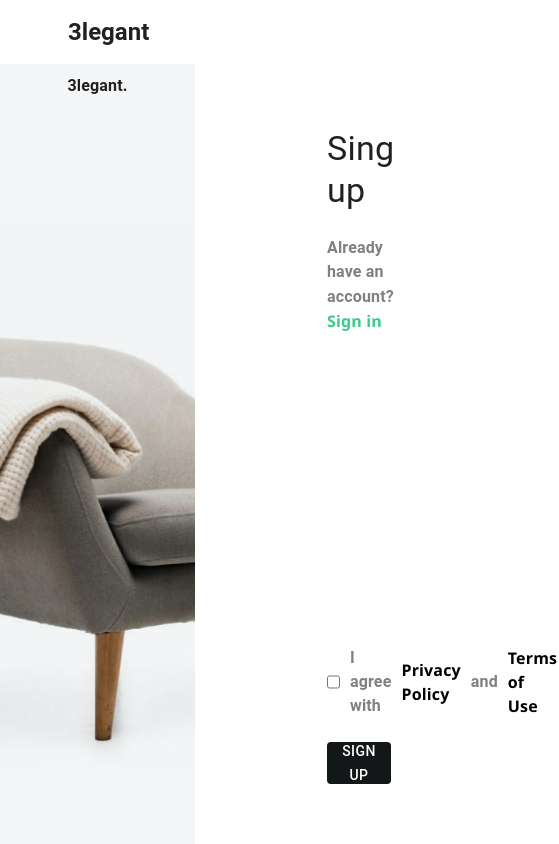
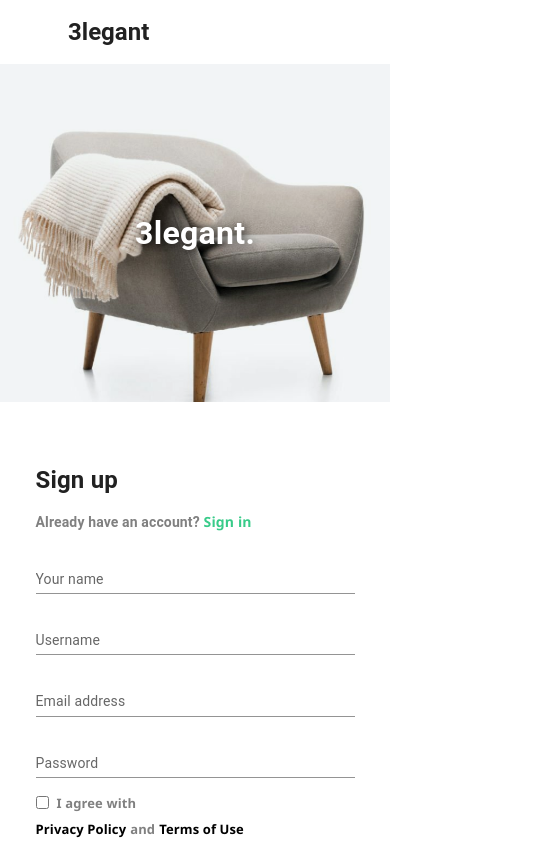
Before and after one commit to SinaEinMahabadi2005/Home-appliance-store-website, a React (Vite) app in the folder client/: page /auth in a window 390 px wide. Shown: the top 844 px of the page, 559 px wide, since content can reach past the window. Built offline with nearby package versions, Linux system fonts and the light colour scheme; some icons are missing.

Commit message:
Responsive Design Principles - Ensure that your application is responsive and works well on various screen sizes, including mobile devices, tablets, and desktops. - Use flexible grid layouts, images, and CSS media queries to adapt the UI to different screen

```diff
--- a/client/src/Pages/Auth/Login/index.jsx
+++ b/client/src/Pages/Auth/Login/index.jsx
@@ -1,5 +1,5 @@
 import { Box, Button, TextField, Typography } from "@mui/material";
-import React, { useEffect, useState } from "react";
+import React, { useState } from "react";
 import notify from "../../../Utils/notify";
 import { useDispatch } from "react-redux";
 import { login } from "../../../Store/Slice/AuthSlice";
@@ -8,6 +8,7 @@ export default function LoginForm({ handlePageTypeChange }) {
   const [email, setEmail] = useState("");
   const [password, setPassword] = useState("");
   const dispatch = useDispatch();
+
   const handleSubmit = async (e) => {
     e.preventDefault();
     try {
@@ -33,6 +34,7 @@ export default function LoginForm({ handlePageTypeChange }) {
       console.log(error);
     }
   };
+
   return (
     <Box
       onSubmit={handleSubmit}
@@ -41,70 +43,123 @@ export default function LoginForm({ handlePageTypeChange }) {
         display: "flex",
         justifyContent: "start",
         alignItems: "start",
-        gap: "24px",
+        gap: { xs: "16px", sm: "20px", md: "24px" },
         flexDirection: "column",
-        pr: "232px",
-        pl: "132px",
-        mt: "64px",
+        pr: { xs: "16px", sm: "32px", md: "96px", lg: "164px", xl: "232px" },
+        pl: { xs: "16px", sm: "24px", md: "48px", lg: "96px", xl: "132px" },
+        mt: { xs: "32px", sm: "48px", md: "64px" },
+        pt: { xs: "16px", sm: "24px", md: "32px" },
+        pb: { xs: "32px", sm: "48px", md: "64px" },
         width: "100%",
-        height: "100%",
+        minHeight: { xs: "calc(100vh - 100px)", sm: "auto" },
+        maxWidth: { xs: "100%", sm: "600px", md: "800px", lg: "100%" },
+        mx: { xs: "auto", md: "0" },
       }}
     >
-      <Typography variant="h4">Sign in</Typography>
-      <Typography color="gray" fontWeight={"bold"}>
+      <Typography variant="h4" sx={{
+        fontSize: { xs: "1.5rem", sm: "1.75rem", md: "2rem", lg: "2.5rem" },
+        fontWeight: "bold",
+      }}>
+        Sign in
+      </Typography>
+
+      <Typography color="gray" fontWeight={"bold"} sx={{
+        fontSize: { xs: "14px", sm: "15px", md: "16px" },
+        lineHeight: 1.5,
+      }}>
         Don't have an account?
         <span
           style={{ color: "#38CB89", cursor: "pointer" }}
           onClick={() => handlePageTypeChange("register")}
         >
           {" "}
-          Sign in
+          Sign up
         </span>
       </Typography>
 
       <TextField
-        sx={{ width: "100%" }}
-        id="standard-basic"
+        sx={{
+          width: "100%",
+          "& .MuiInputLabel-root": {
+            fontSize: { xs: "14px", sm: "15px", md: "16px" },
+          },
+          "& .MuiInputBase-input": {
+            fontSize: { xs: "14px", sm: "15px", md: "16px" },
+          },
+        }}
+        id="email"
         label="Email address"
         variant="standard"
         value={email}
         onChange={(e) => setEmail(e.target.value)}
+        autoComplete="email"
       />
+
       <TextField
-        sx={{ width: "100%" }}
-        id="standard-basic"
+        sx={{
+          width: "100%",
+          "& .MuiInputLabel-root": {
+            fontSize: { xs: "14px", sm: "15px", md: "16px" },
+          },
+          "& .MuiInputBase-input": {
+            fontSize: { xs: "14px", sm: "15px", md: "16px" },
+          },
+        }}
+        id="password"
         label="Password"
         variant="standard"
         type="password"
         value={password}
         onChange={(e) => setPassword(e.target.value)}
+        autoComplete="current-password"
       />
+
       <Typography
         sx={{
           display: "flex",
-          justifyContent: "center",
-          alignItems: "center",
-          gap: "10px",
+          flexDirection: { xs: "column", sm: "row" },
+          justifyContent: { xs: "flex-start", sm: "center" },
+          alignItems: { xs: "flex-start", sm: "center" },
+          gap: { xs: "8px", sm: "10px" },
           fontWeight: "bold",
           color: "gray",
+          fontSize: { xs: "13px", sm: "14px", md: "15px" },
+          lineHeight: 1.4,
+          width: "100%",
+          flexWrap: "wrap",
         }}
       >
-        <input
-          type="checkbox"
-          name="remember"
-          id=""
-          style={{ height: "32px" }}
-        />
-        I agree with <span style={{ color: "black" }}>Privacy Policy</span> and{" "}
-        <span style={{ color: "black" }}>Terms of Use</span>
+        <Box sx={{ display: "flex", alignItems: "center", gap: "8px" }}>
+          <input
+            type="checkbox"
+            name="remember"
+            style={{
+              height: { xs: "20px", sm: "24px", md: "32px" },
+              width: { xs: "20px", sm: "24px", md: "32px" },
+            }}
+          />
+          I agree with
+        </Box>
+        <Box sx={{ display: "flex", gap: "4px", flexWrap: "wrap" }}>
+          <span style={{ color: "black", cursor: "pointer" }}>Privacy Policy</span>
+          and
+          <span style={{ color: "black", cursor: "pointer" }}>Terms of Use</span>
+        </Box>
       </Typography>
+
       <Button
         type="submit"
         sx={{
           width: "100%",
-          height: "5%",
+          height: { xs: "48px", sm: "52px", md: "56px" },
           backgroundColor: "#141718",
           color: "white",
+          fontSize: { xs: "14px", sm: "15px", md: "16px" },
+          fontWeight: "bold",
+          "&:hover": {
+            backgroundColor: "#000",
+          },
+          mt: { xs: "16px", sm: "24px" },
         }}
       >
         Sign in
--- a/client/src/Pages/Auth/Register/index.jsx
+++ b/client/src/Pages/Auth/Register/index.jsx
@@ -1,5 +1,5 @@
 import { Box, Button, TextField, Typography } from "@mui/material";
-import React, { useEffect, useState } from "react";
+import React, { useState } from "react";
 import notify from "../../../Utils/notify";
 
 export default function Register({ handlePageTypeChange }) {
@@ -7,33 +7,33 @@ export default function Register({ handlePageTypeChange }) {
   const [username, setUsername] = useState("");
   const [email, setEmail] = useState("");
   const [password, setPassword] = useState("");
+
   const handleSubmit = async (e) => {
     e.preventDefault();
     try {
-    const response=await fetch('http://localhost:1337/api/auth/local/register',{
-    method:'POST',
-    headers:{
-      'Content-Type':'application/json'
+      const response = await fetch('http://localhost:1337/api/auth/local/register', {
+        method: 'POST',
+        headers: {
+          'Content-Type': 'application/json'
         },
-    body:JSON.stringify({
+        body: JSON.stringify({
           username,
           email,
           password
         })
       });
-   const data=await response.json();
-   if(data.jwt){
-    notify('success','Registration successful! You can now log in.')
+      const data = await response.json();
+      if (data.jwt) {
+        notify('success', 'Registration successful! You can now log in.');
         handlePageTypeChange('login');
+      } else {
+        notify('error', 'Register failed');
       }
-   else {
-    notify('error','Register failed')
-   }
-   console.log(data)
     } catch (error) {
-  console.log(error)
+      console.log(error);
     }
   };
+
   return (
     <Box
       onSubmit={handleSubmit}
@@ -42,79 +42,158 @@ export default function Register({ handlePageTypeChange }) {
         display: "flex",
         justifyContent: "start",
         alignItems: "start",
-        gap: "24px",
+        gap: { xs: "16px", sm: "20px", md: "24px" },
         flexDirection: "column",
-        pr: "232px",
-        pl: "132px",
-        mt: "64px",
+        pr: { xs: "16px", sm: "32px", md: "96px", lg: "164px", xl: "232px" },
+        pl: { xs: "16px", sm: "24px", md: "48px", lg: "96px", xl: "132px" },
+        mt: { xs: "32px", sm: "48px", md: "64px" },
+        pt: { xs: "16px", sm: "24px", md: "32px" },
+        pb: { xs: "32px", sm: "48px", md: "64px" },
         width: "100%",
-        height: "100%",
+        minHeight: { xs: "calc(100vh - 100px)", sm: "auto" },
+        maxWidth: { xs: "100%", sm: "600px", md: "800px", lg: "100%" },
+        mx: { xs: "auto", md: "0" },
       }}
     >
-      <Typography variant="h4">Sing up</Typography>
-      <Typography color="gray" fontWeight={"bold"}>
+      <Typography variant="h4" sx={{
+        fontSize: { xs: "1.5rem", sm: "1.75rem", md: "2rem", lg: "2.5rem" },
+        fontWeight: "bold",
+      }}>
+        Sign up
+      </Typography>
+
+      <Typography color="gray" fontWeight={"bold"} sx={{
+        fontSize: { xs: "14px", sm: "15px", md: "16px" },
+        lineHeight: 1.5,
+      }}>
         Already have an account?
-        <span onClick={()=>handlePageTypeChange('login')} style={{ color: "#38CB89" , cursor: "pointer" }}> Sign in</span>
+        <span
+          onClick={() => handlePageTypeChange('login')}
+          style={{ color: "#38CB89", cursor: "pointer" }}
+        >
+          {" "}Sign in
+        </span>
       </Typography>
+
       <TextField
-        sx={{ width: "100%" }}
-        id="standard-basic"
+        sx={{
+          width: "100%",
+          "& .MuiInputLabel-root": {
+            fontSize: { xs: "14px", sm: "15px", md: "16px" },
+          },
+          "& .MuiInputBase-input": {
+            fontSize: { xs: "14px", sm: "15px", md: "16px" },
+          },
+        }}
+        id="name"
         label="Your name"
         variant="standard"
         value={name}
-        onChange={(e)=>setName(e.target.value)}
+        onChange={(e) => setName(e.target.value)}
+        autoComplete="name"
       />
+
       <TextField
-        sx={{ width: "100%" }}
-        id="standard-basic"
+        sx={{
+          width: "100%",
+          "& .MuiInputLabel-root": {
+            fontSize: { xs: "14px", sm: "15px", md: "16px" },
+          },
+          "& .MuiInputBase-input": {
+            fontSize: { xs: "14px", sm: "15px", md: "16px" },
+          },
+        }}
+        id="username"
         label="Username"
         variant="standard"
         value={username}
-        onChange={(e)=>setUsername(e.target.value)}
+        onChange={(e) => setUsername(e.target.value)}
+        autoComplete="username"
       />
+
       <TextField
-        sx={{ width: "100%" }}
-        id="standard-basic"
+        sx={{
+          width: "100%",
+          "& .MuiInputLabel-root": {
+            fontSize: { xs: "14px", sm: "15px", md: "16px" },
+          },
+          "& .MuiInputBase-input": {
+            fontSize: { xs: "14px", sm: "15px", md: "16px" },
+          },
+        }}
+        id="email"
         label="Email address"
         variant="standard"
         value={email}
-        onChange={(e)=>setEmail(e.target.value)}
+        onChange={(e) => setEmail(e.target.value)}
+        autoComplete="email"
       />
+
       <TextField
-        sx={{ width: "100%" }}
-        id="standard-basic"
+        sx={{
+          width: "100%",
+          "& .MuiInputLabel-root": {
+            fontSize: { xs: "14px", sm: "15px", md: "16px" },
+          },
+          "& .MuiInputBase-input": {
+            fontSize: { xs: "14px", sm: "15px", md: "16px" },
+          },
+        }}
+        id="password"
         label="Password"
         variant="standard"
         type="password"
         value={password}
-        onChange={(e)=>setPassword(e.target.value)}
+        onChange={(e) => setPassword(e.target.value)}
+        autoComplete="new-password"
       />
+
       <Typography
         sx={{
           display: "flex",
-          justifyContent: "center",
-          alignItems: "center",
-          gap: "10px",
+          flexDirection: { xs: "column", sm: "row" },
+          justifyContent: { xs: "flex-start", sm: "center" },
+          alignItems: { xs: "flex-start", sm: "center" },
+          gap: { xs: "8px", sm: "10px" },
           fontWeight: "bold",
           color: "gray",
+          fontSize: { xs: "13px", sm: "14px", md: "15px" },
+          lineHeight: 1.4,
+          width: "100%",
+          flexWrap: "wrap",
         }}
       >
+        <Box sx={{ display: "flex", alignItems: "center", gap: "8px" }}>
           <input
             type="checkbox"
-          name="remember"
-          id=""
-          style={{ height: "32px" }}
+            name="terms"
+            style={{
+              height: { xs: "20px", sm: "24px", md: "32px" },
+              width: { xs: "20px", sm: "24px", md: "32px" },
+            }}
           />
-        I agree with <span style={{ color: "black" }}>Privacy Policy</span> and{" "}
-        <span style={{ color: "black" }}>Terms of Use</span>
+          I agree with
+        </Box>
+        <Box sx={{ display: "flex", gap: "4px", flexWrap: "wrap" }}>
+          <span style={{ color: "black", cursor: "pointer" }}>Privacy Policy</span>
+          and
+          <span style={{ color: "black", cursor: "pointer" }}>Terms of Use</span>
+        </Box>
       </Typography>
+
       <Button
         type="submit"
         sx={{
           width: "100%",
-          height: "5%",
+          height: { xs: "48px", sm: "52px", md: "56px" },
           backgroundColor: "#141718",
           color: "white",
+          fontSize: { xs: "14px", sm: "15px", md: "16px" },
+          fontWeight: "bold",
+          "&:hover": {
+            backgroundColor: "#000",
+          },
+          mt: { xs: "16px", sm: "24px" },
         }}
       >
         Sign up
--- a/client/src/Pages/Auth/index.jsx
+++ b/client/src/Pages/Auth/index.jsx
@@ -6,37 +6,100 @@ import { useSelector } from "react-redux";
 import { Navigate } from "react-router-dom";
 
 export default function Auth() {
-  const {token}=useSelector(state=>state.auth)
+  const { token } = useSelector(state => state.auth);
   const [pageType, setPageType] = useState("register");
+
   const handlePageTypeChange = () => {
     setPageType(pageType === "login" ? "register" : "login");
   };
-  if(token){
+
+  if (token) {
     return <Navigate to='/profile'/>
   }
+
   return (
-    <Box display={"flex"} height={"100vh"} sx={{ width: "100%" }}>
+    <Box
+      display={"flex"}
+      flexDirection={{ xs: "column", md: "row" }}
+      height={{ xs: "100vh", sm: "100vh", md: "100vh" }}
+      minHeight={{ xs: "100vh", sm: "100vh", md: "100vh" }}
+      maxHeight={{ xs: "100vh", sm: "100vh", md: "100vh" }}
+      sx={{
+        width: "100%",
+        overflow: "hidden",
+      }}
+    >
+      {/* Image Section */}
       <Box
-        height={"100%"}
-        width={"50%"}
+        flex={{ xs: "0 0 40%", sm: "0 0 40%", md: "0 0 50%" }}
         sx={{
           backgroundImage: "url(/images/static7.png)",
           backgroundSize: "cover",
           backgroundPosition: "center",
+          backgroundRepeat: "no-repeat",
+          position: "relative",
+          minHeight: { xs: "250px", sm: "300px", md: "auto" },
+          width: { xs: "100%", md: "50%" },
+          display: "flex",
+          alignItems: "center",
+          justifyContent: "center",
         }}
       >
         <Typography
-          sx={{ fontWeight: "bold", mt: "10px", textAlign: "center" }}
+          sx={{
+            fontWeight: "bold",
+            textAlign: "center",
+            fontSize: { xs: "2rem", sm: "2.5rem", md: "3rem" },
+            color: "white",
+            textShadow: "2px 2px 8px rgba(0,0,0,0.7)",
+            px: 2,
+          }}
         >
           3legant.
         </Typography>
       </Box>
-      <Box width={"50%"} height={'100%'}>
-        {pageType === "login" ? (
-          <LoginForm handlePageTypeChange={handlePageTypeChange} />
-        ) : (
-          <Register handlePageTypeChange={handlePageTypeChange} />
-        )}
+
+      {/* Form Section */}
+      <Box
+        flex={{ xs: "1 1 auto", sm: "1 1 auto", md: "0 0 50%" }}
+        sx={{
+          width: { xs: "100%", md: "50%" },
+          display: "flex",
+          alignItems: { xs: "flex-start", sm: "center", md: "flex-start" },
+          justifyContent: { xs: "flex-start", sm: "center", md: "flex-start" },
+          overflowY: "auto",
+          overflowX: "hidden",
+          py: { xs: 2, sm: 3, md: 0 },
+          px: { xs: 0, sm: 0, md: 0 },
+          minHeight: { xs: "60vh", sm: "60vh", md: "auto" },
+        }}
+      >
+        <Box sx={{
+          width: "100%",
+          height: "100%",
+          display: "flex",
+          flexDirection: "column",
+          justifyContent: { xs: "flex-start", sm: "center", md: "flex-start" },
+          alignItems: "center",
+        }}>
+          {pageType === "login" ? (
+            <Box sx={{
+              width: "100%",
+              maxWidth: { xs: "90%", sm: "80%", md: "100%" },
+              height: "100%",
+            }}>
+              <LoginForm handlePageTypeChange={handlePageTypeChange} />
+            </Box>
+          ) : (
+            <Box sx={{
+              width: "100%",
+              maxWidth: { xs: "90%", sm: "80%", md: "100%" },
+              height: "100%",
+            }}>
+              <Register handlePageTypeChange={handlePageTypeChange} />
+            </Box>
+          )}
+        </Box>
       </Box>
     </Box>
   );
```
Lines whose indentation alone changed are shown as unchanged.
